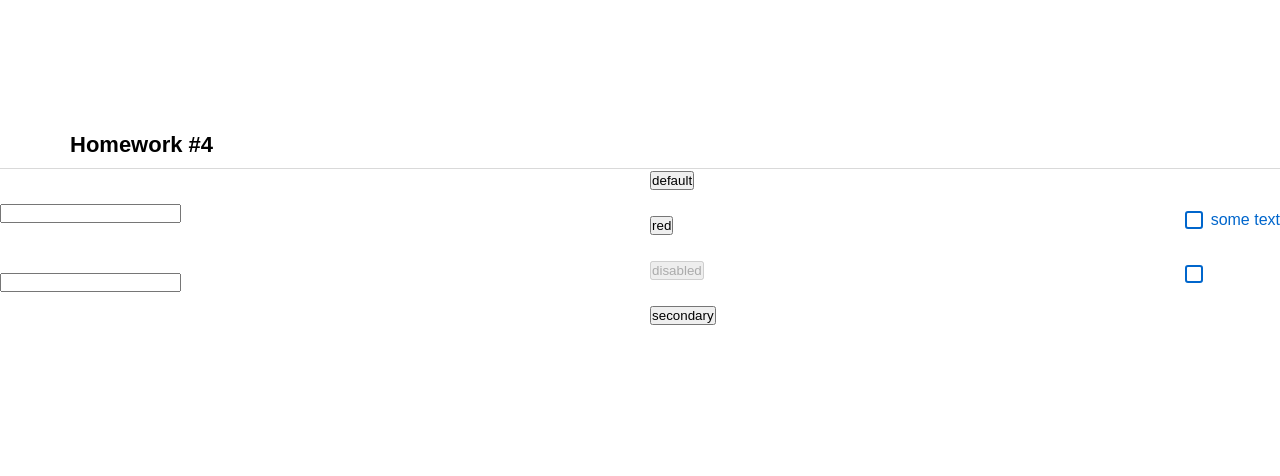
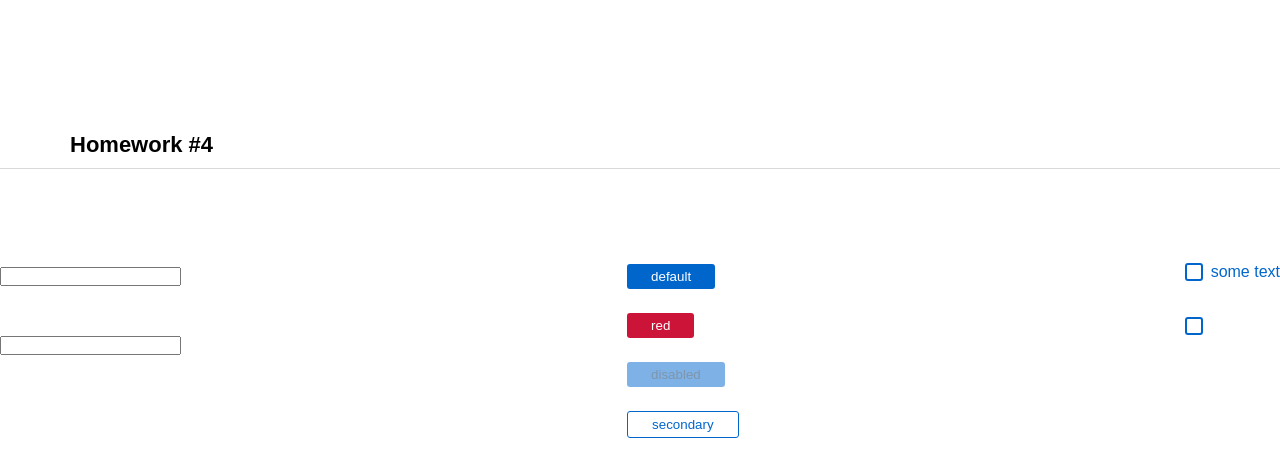
Before and after one commit to IgnatZakalinsky/hws2, a React (Create React App) app: page / in a window 1280 px wide. Shown: the top 476 px of the page. Built offline with nearby package versions, Linux system fonts and the light colour scheme.

Commit message:
в зависимости от типа и дизэйбла прицепить нужный класс в SuperButton.tsx

```diff
--- a/src/s2-homeworks/hw04/Stand.module.css
+++ b/src/s2-homeworks/hw04/Stand.module.css
@@ -1,7 +1,8 @@
 .stand {
     display: flex;
     justify-content: space-between;
-    align-items: center;
+    align-items: baseline;
+    margin-top: 94px;
 }
 
 .inputs {
--- a/src/s2-homeworks/hw04/Stand.tsx
+++ b/src/s2-homeworks/hw04/Stand.tsx
@@ -1,4 +1,4 @@
-import React, { useState } from 'react'
+import React, {useState} from 'react'
 import s from './Stand.module.css'
 import SuperInputText from './common/c1-SuperInputText/SuperInputText'
 import SuperCheckbox from './common/c3-SuperCheckbox/SuperCheckbox'
@@ -43,7 +43,9 @@ const Stand = () => {
             <div className={s.buttons}>
                 {/*обычная кнопка:*/}
                 <div>
-                    <SuperButton id={'hw4-super-button-default'}>
+                    <SuperButton id={'hw4-super-button-default'}
+                                 className={'default'}
+                    >
                         default
                     </SuperButton>
                 </div>
--- a/src/s2-homeworks/hw04/common/c2-SuperButton/SuperButton.module.css
+++ b/src/s2-homeworks/hw04/common/c2-SuperButton/SuperButton.module.css
@@ -1,16 +1,29 @@
 .button {
+    padding: 5px 24px;
+    border: 0;
+    border-radius: 3px;
+    color: white;
+    background: #0066CC;
+    cursor: pointer;
 }
 
 .disabled {
+    color: #002E5C;
+    opacity: 0.5;
+    cursor: unset;
 }
 
-.secondary {
+.secondary{
+    border: #0066cc 1px solid;
+    background: white;
+    color: #0066CC;
 }
 
 .default {
 }
 
 .red {
+    background: #CC1439;
 }
 
 .default:hover {
--- a/src/s2-homeworks/hw04/common/c2-SuperButton/SuperButton.tsx
+++ b/src/s2-homeworks/hw04/common/c2-SuperButton/SuperButton.tsx
@@ -18,11 +18,10 @@ const SuperButton: React.FC<SuperButtonPropsType> = (
     }
 ) => {
     const finalClassName = s.button
-        // + (disabled
-        //         ? ...
-        //         : xType === 'red'
-        //             ? ...
-        + (className ? ' ' + className : '') // задачка на смешивание классов
+        + (disabled
+                ? ` ${s.disabled}`
+                : xType ? ` ${s[xType]}` : '')
+        + (className ? ` ${s[className]}` : '') // задачка на смешивание классов
 
     return (
         <button
```
